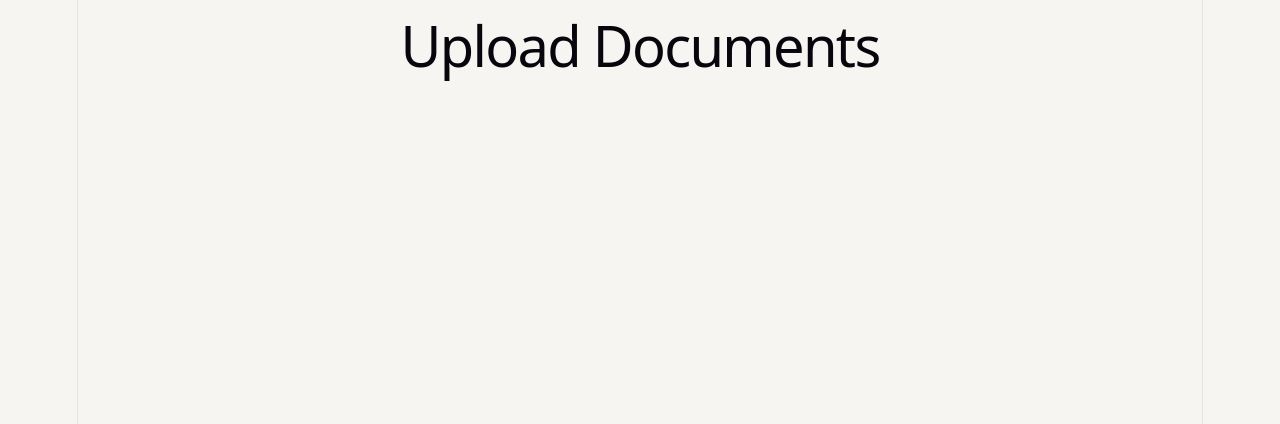
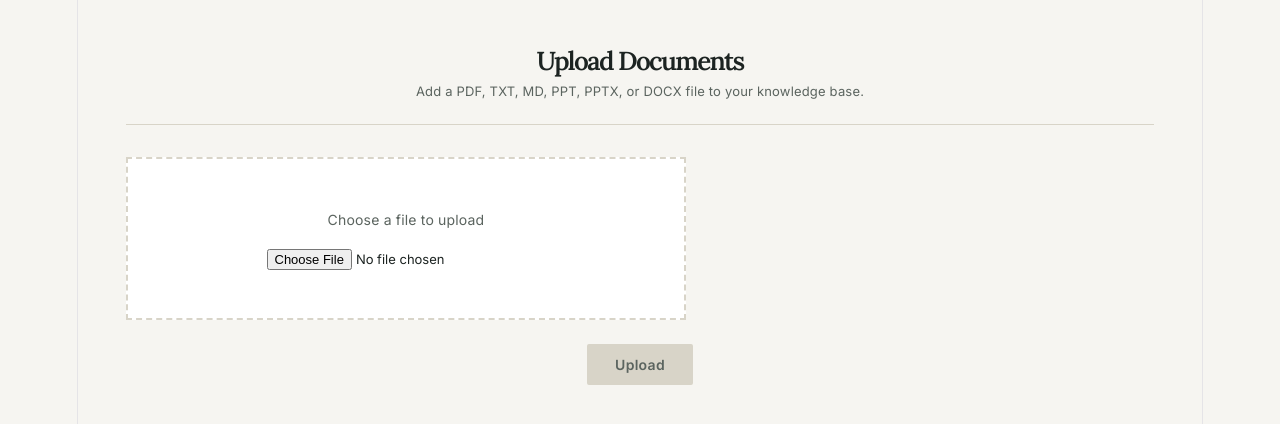
Before and after one commit to Calipha-Rayyan/Personal-Knowledge-Base-MCP, a React app in the folder frontend/: page /upload in a window 1280 px wide. Shown: the top 424 px of the page. Built offline with nearby package versions, Linux system fonts and the light colour scheme; the HTML template or start-up script is replaced by a standard one.

Commit message:
feat: build Upload Documents page with file selection

```diff
--- a/frontend/src/pages/UploadDocuments.jsx
+++ b/frontend/src/pages/UploadDocuments.jsx
@@ -1,7 +1,40 @@
+import { useState } from 'react'
+import '../styles/upload.css'
+
 function UploadDocuments() {
+  const [file, setFile] = useState(null)
+
+  const handleFileChange = (e) => {
+    setFile(e.target.files[0] || null)
+  }
+
+  const handleSubmit = (e) => {
+    e.preventDefault()
+    console.log('Upload attempt:', file)
+  }
+
   return (
-    <div>
-      <h1>Upload Documents</h1>
+    <div className="upload-page">
+      <div className="upload-header">
+        <h1>Upload Documents</h1>
+        <div className="subtitle">Add a PDF, TXT, MD, PPT, PPTX, or DOCX file to your knowledge base.</div>
+      </div>
+
+      <form onSubmit={handleSubmit}>
+        <div className={`upload-dropzone ${file ? 'has-file' : ''}`}>
+          <p>Choose a file to upload</p>
+          <input
+            type="file"
+            accept=".pdf,.txt,.md,.ppt,.pptx,.docx"
+            onChange={handleFileChange}
+          />
+          {file && <div className="upload-filename">Selected: {file.name}</div>}
+        </div>
+
+        <button type="submit" className="upload-button" disabled={!file}>
+          Upload
+        </button>
+      </form>
     </div>
   )
 }
--- /dev/null
+++ b/frontend/src/styles/upload.css
@@ -0,0 +1,83 @@
+.upload-page {
+  min-height: 100vh;
+  padding: 48px;
+}
+
+.upload-header {
+  margin-bottom: 32px;
+  border-bottom: 1px solid var(--line);
+  padding-bottom: 20px;
+}
+
+.upload-header h1 {
+  font-family: 'Lora', serif;
+  font-size: 26px;
+  font-weight: 600;
+  margin: 0;
+  color: var(--ink);
+}
+
+.upload-header .subtitle {
+  font-size: 13px;
+  color: var(--ink-soft);
+  margin-top: 4px;
+}
+
+.upload-dropzone {
+  max-width: 560px;
+  background: var(--white);
+  border: 2px dashed var(--line);
+  padding: 48px 32px;
+  text-align: center;
+  transition: border-color 0.15s ease;
+}
+
+.upload-dropzone.has-file {
+  border-color: var(--accent);
+  border-style: solid;
+}
+
+.upload-dropzone p {
+  font-size: 14px;
+  color: var(--ink-soft);
+  margin: 0 0 16px;
+}
+
+.upload-dropzone input[type="file"] {
+  display: block;
+  margin: 0 auto;
+  font-family: 'Inter', sans-serif;
+  font-size: 13px;
+}
+
+.upload-filename {
+  font-size: 13px;
+  color: var(--accent-dark);
+  font-weight: 600;
+  margin-top: 16px;
+}
+
+.upload-button {
+  margin-top: 24px;
+  padding: 12px 28px;
+  font-family: 'Inter', sans-serif;
+  font-size: 14px;
+  font-weight: 600;
+  letter-spacing: 0.02em;
+  color: var(--white);
+  background: var(--accent);
+  border: none;
+  border-radius: 2px;
+  cursor: pointer;
+  transition: background 0.15s ease;
+}
+
+.upload-button:hover:not(:disabled) {
+  background: var(--accent-dark);
+}
+
+.upload-button:disabled {
+  background: var(--line);
+  color: var(--ink-soft);
+  cursor: not-allowed;
+}
```
